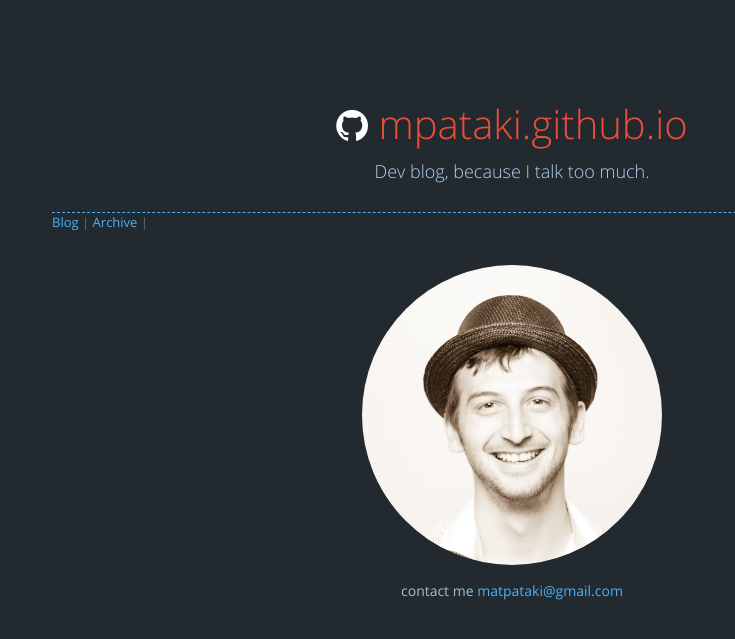
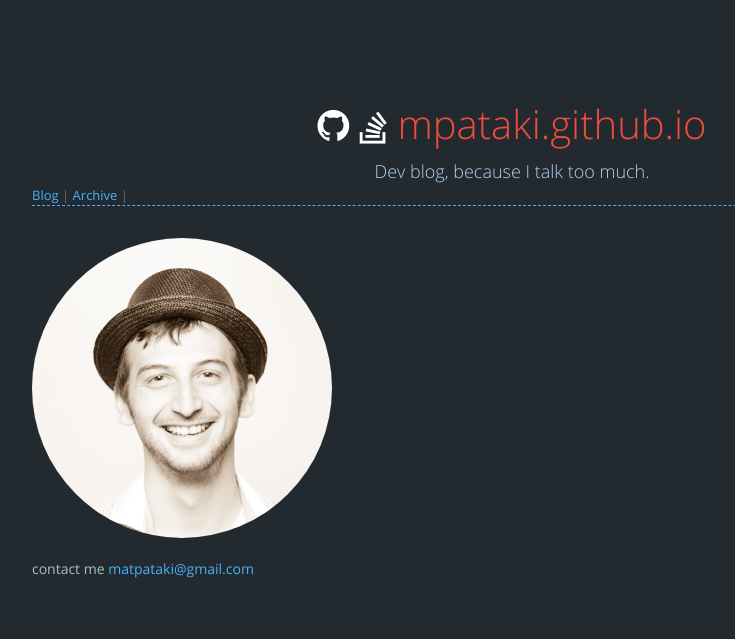
Before and after one commit to mpataki/mpataki.github.io, a Jekyll site: the page built from blog/index.html, in a window 1280 px wide. Shown: the top 639 px of the page, without its empty margins (128-863 px from the left). Built offline with Jekyll 4.4.1, drawn with Linux system fonts in a browser that asks for light colours; nearby versions of some CDN libraries; comment, search, counter and statistics services are not loaded.

Commit message:
try to fix scss

```diff
--- a/blog/_config.yml
+++ b/blog/_config.yml
@@ -9,7 +9,7 @@
 
 #contacts
 git: "https://github.com/mpataki"  #Add your github url here.
-stackoverflow: "http://stackoverflow.com/users/2740579/mpataki14" #Add your stackoverflow url here.
+stackoverflow:  #Add your stackoverflow url here.
 twitter: "https://twitter.com/matpataki"  #Add your twitter url here.
 
 #disqus comment
--- a/blog/_includes/title.html
+++ b/blog/_includes/title.html
@@ -4,9 +4,9 @@
 		  <a id="git-ic" href="{{site.git}}"><i class="fa fa-github"></i></a>
     {% endunless %}
 
-    <!-- {% unless site.stackoverflow == "" %}
+    {% unless site.stackoverflow == "" %}
       <a id="so-ic" href="{{site.stackoverflow}}"><i class="fa fa-stack-overflow"></i></a>
-    {% endunless %} -->
+    {% endunless %}
 
     <a id="sitename" href="{{site.baseurl}}">mpataki.github.io</a>
   </h1>
--- a/blog/public/stylesheets/bs.scss
+++ b/blog/public/stylesheets/bs.scss
@@ -1,6 +1,3 @@
----
----
-
 //KEEP IT HERE
 $font-size-base: 15px;
 $font-size-h1: floor(($font-size-base * 2));
```
